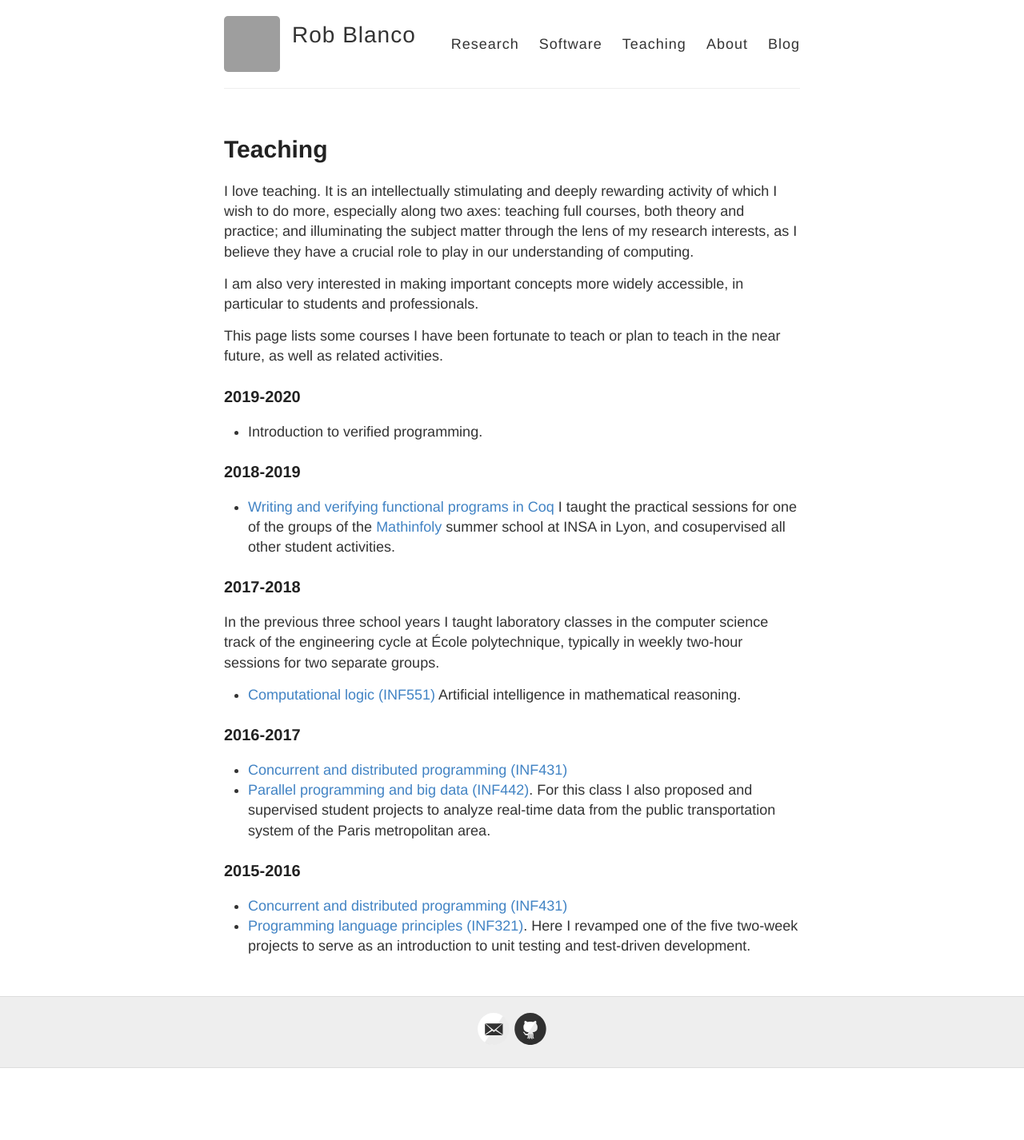
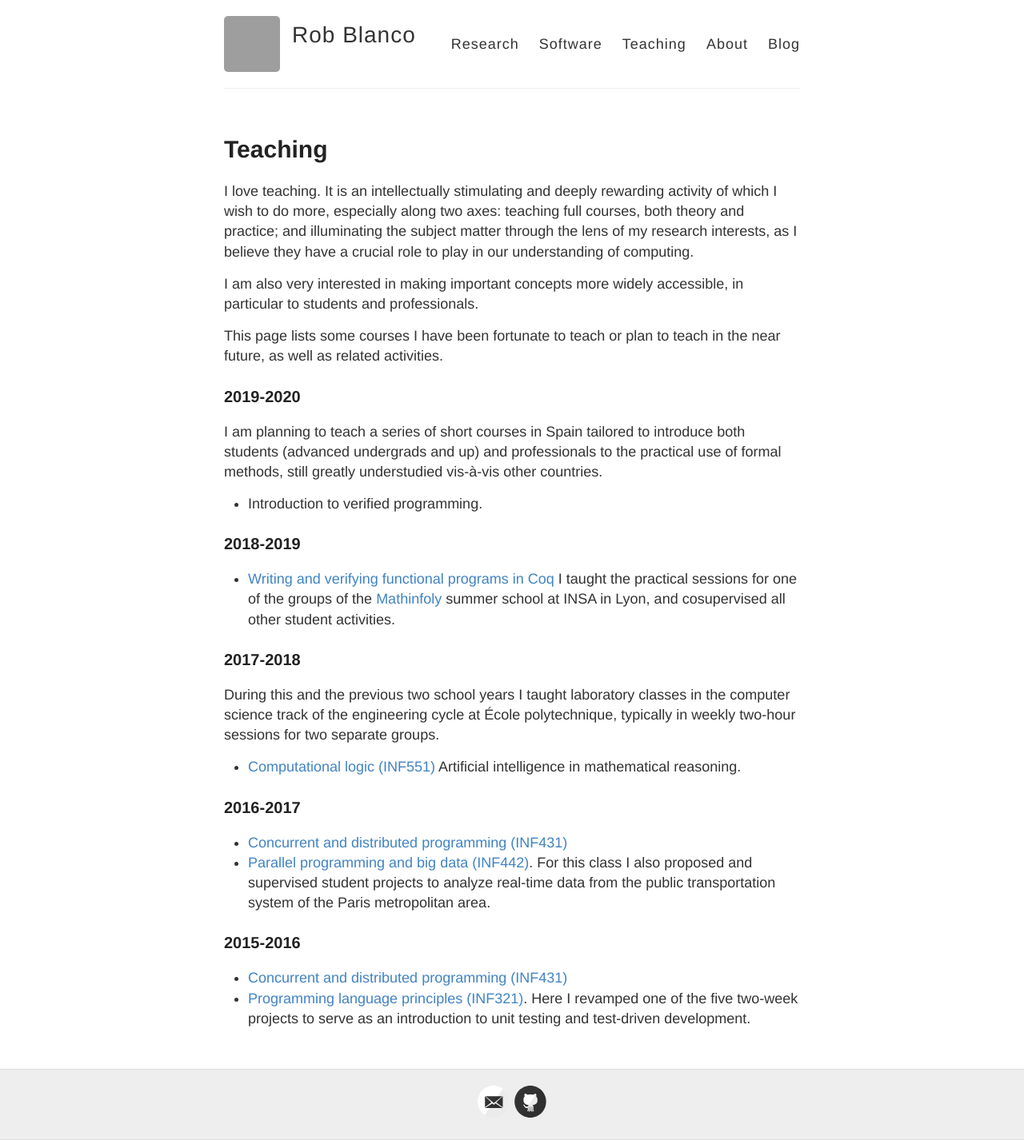
Before and after one commit to robblanco/robblanco.github.io, a Jekyll site: the page built from teaching.md, in a window 1280 px wide. Shown: the whole page at 80% size. Built offline with Jekyll 4.4.1, drawn with Linux system fonts in a browser that asks for light colours; before the commit the page ends 1336 px from its top, so only the background shows below that; grey boxes are pictures that could not be loaded.

Commit message:
Teaching details

```diff
--- a/teaching.md
+++ b/teaching.md
@@ -18,6 +18,10 @@ the near future, as well as related activities.
 
 ### 2019-2020
 
+I am planning to teach a series of short courses in Spain tailored to introduce
+both students (advanced undergrads and up) and professionals to the practical
+use of formal methods, still greatly understudied vis-à-vis other countries.
+
 * Introduction to verified programming.
 
 ### 2018-2019
@@ -29,9 +33,9 @@ the near future, as well as related activities.
 
 ### 2017-2018
 
-In the previous three school years I taught laboratory classes in the computer
-science track of the engineering cycle at École polytechnique, typically in
-weekly two-hour sessions for two separate groups.
+During this and the previous two school years I taught laboratory classes in the
+computer science track of the engineering cycle at École polytechnique,
+typically in weekly two-hour sessions for two separate groups.
 
 * [Computational logic (INF551)](https://moodle.polytechnique.fr/course/info.php?name=INF551-2017)
   Artificial intelligence in mathematical reasoning.
```
